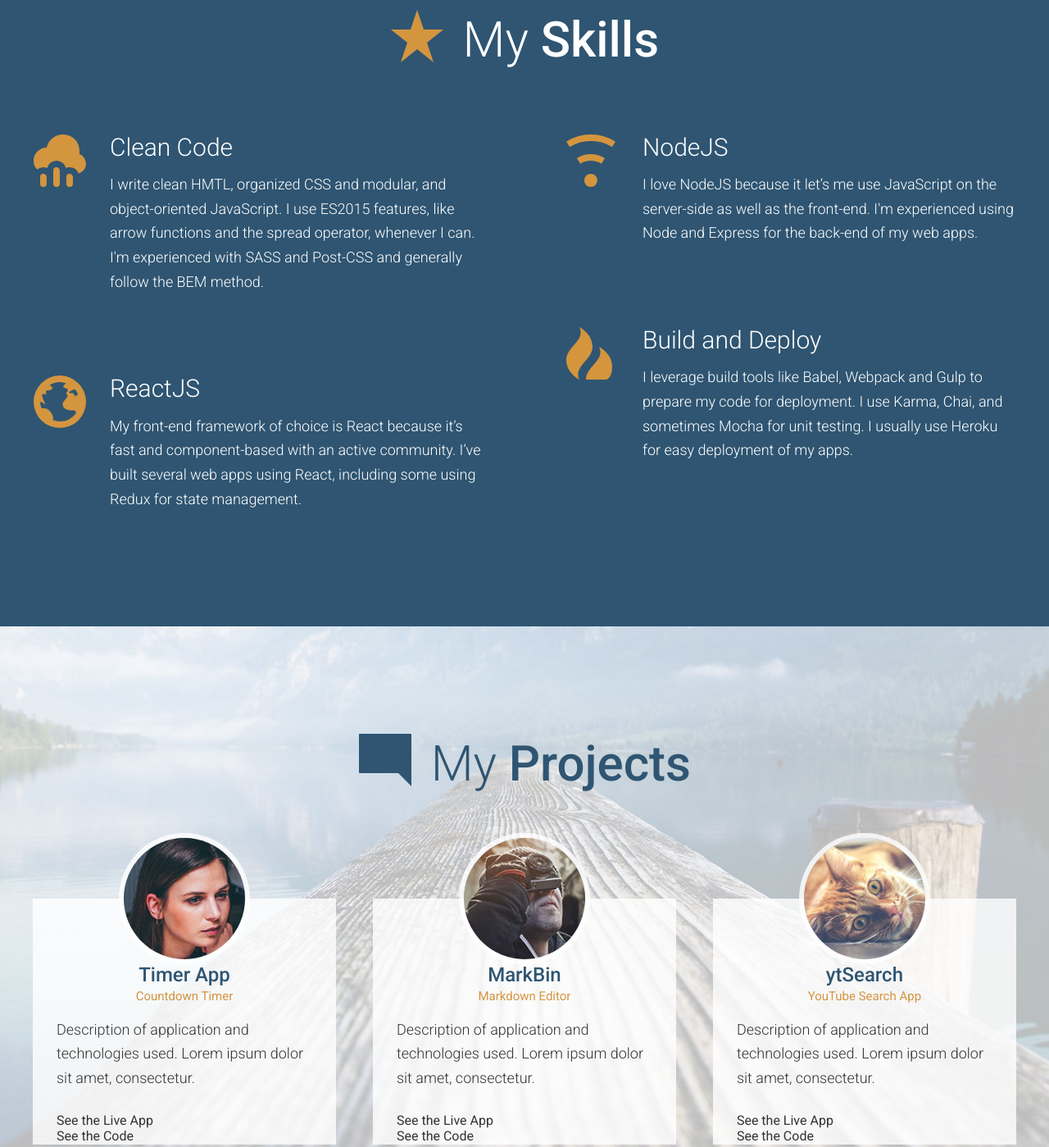
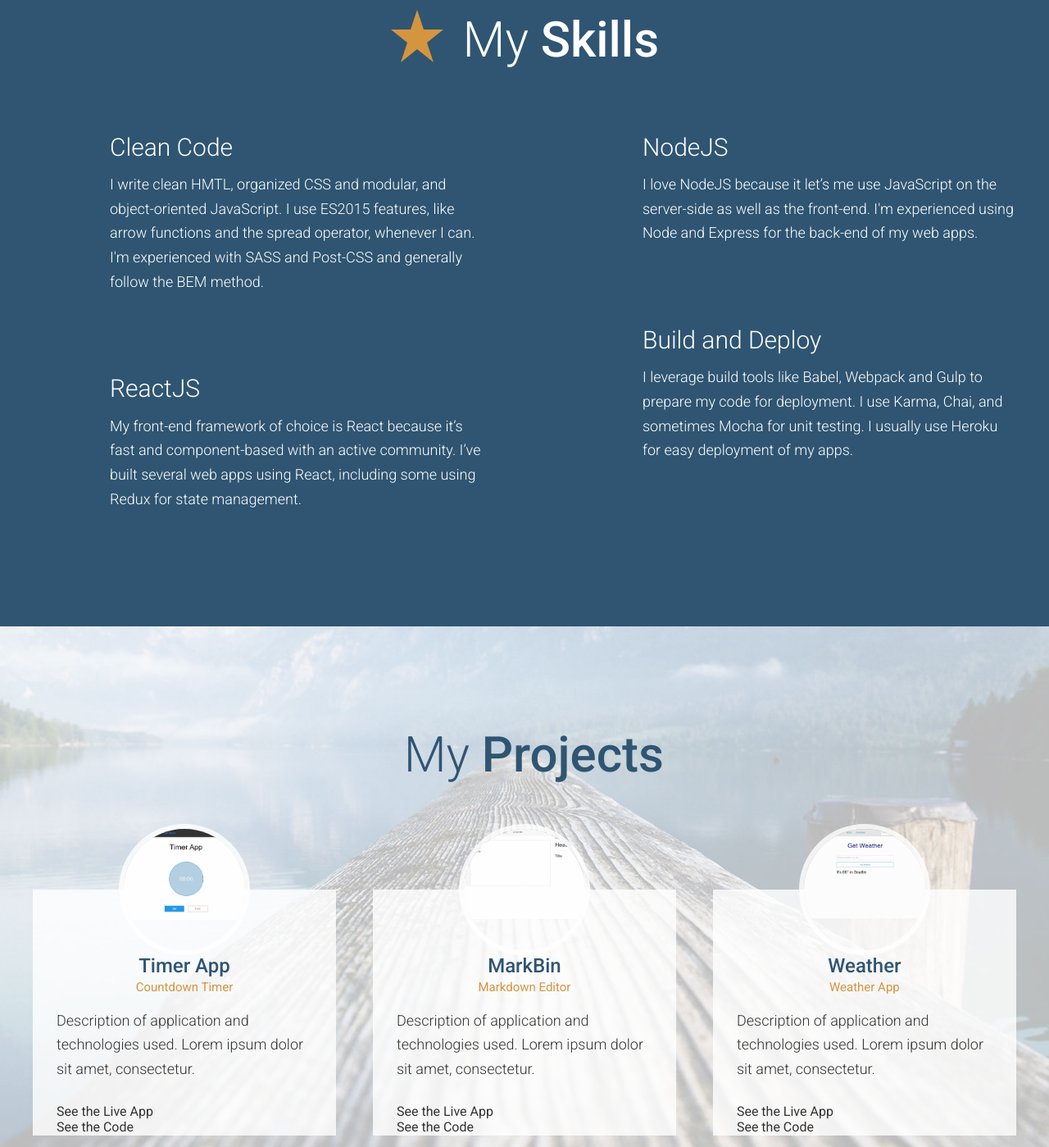
Before and after one commit to rayGreycloud/portfolio, a website: page app/index.html in a window 1280 px wide. Shown: the part 2158-3557 px from the top of the page at 82% size. Drawn offline with Linux system fonts and the light colour scheme; files whose address does not match are found by name.

Commit message:
Change img src for new pics

```diff
--- a/app/index.html
+++ b/app/index.html
@@ -101,13 +101,13 @@
         <div class="row__medium-6">
 
           <div class="feature-item">
-            <span class="icon icon--rain feature-item__icon"></span>
+            <span class="icon icon--tools feature-item__icon"></span>
             <h3 class="feature-item__title">Clean Code</h3>
             <p>I write clean HMTL, organized CSS and modular, and object-oriented JavaScript. I use ES2015 features, like arrow functions and the spread operator, whenever I can. I'm experienced with SASS and Post-CSS and generally follow the BEM method.</p>
           </div>
 
           <div class="feature-item">
-            <span class="icon icon--globe feature-item__icon"></span>
+            <span class="icon icon--gear feature-item__icon"></span>
             <h3 class="feature-item__title">ReactJS</h3>
             <p>My front-end framework of choice is React because it&rsquo;s fast and component-based with an active community. I&rsquo;ve built several web apps using React, including some using Redux for state management.</p>
           </div>
@@ -115,13 +115,13 @@
 
         <div class="row__medium-6">
           <div class="feature-item">
-            <span class="icon icon--wifi feature-item__icon"></span>
+            <span class="icon icon--server feature-item__icon"></span>
             <h3 class="feature-item__title">NodeJS</h3>
             <p>I love NodeJS because it let&rsquo;s me use JavaScript on the server-side as well as the front-end. I'm experienced using Node and Express for the back-end of my web apps. </p>
           </div>
 
           <div class="feature-item">
-            <span class="icon icon--fire feature-item__icon"></span>
+            <span class="icon icon--rocket feature-item__icon"></span>
             <h3 class="feature-item__title">Build and Deploy</h3>
             <p>I leverage build tools like Babel, Webpack and Gulp to prepare my code for deployment. I use Karma, Chai, and sometimes Mocha for unit testing. I usually use Heroku for easy deployment of my apps.</p>
           </div>
@@ -133,13 +133,13 @@
 
   <div id="testimonials" class="page-section page-section--no-b-padding-until-large page-section--testimonials lazyload" data-matching-link="#testimonials-link">
     <div class="wrapper wrapper--no-padding-until-large">
-      <h2 class="section-title section-title--blue"><span class="icon icon--comment section-title__icon"></span> My <strong>Projects</strong></h2>
+      <h2 class="section-title section-title--blue"><span class="icon icon--code section-title__icon"></span> My <strong>Projects</strong></h2>
 
       <div class="row row--gutters row--equal-height-at-large row--gutters-small row--t-padding generic-content-container">
         <div class="row__large-4">
           <div class="testimonial">
             <div class="testimonial__photo">
-              <img class="lazyload" sizes="160px" data-srcset="assets/images/testimonial-jane.jpg 160w, assets/images/testimonial-jane-hi-dpi.jpg 320w" alt="Timer App">
+              <img class="lazyload" sizes="160px" data-srcset="assets/images/project-timer.png 213w, assets/images/project-timer-hi-dpi.png 427w" alt="Timer App">
             </div>
             <h3 class="testimonial__title">Timer App</h3>
             <h4 class="testimonial__subtitle">Countdown Timer</h4>
@@ -152,7 +152,7 @@
         <div class="row__large-4">
           <div class="testimonial">
             <div class="testimonial__photo">
-              <img class="lazyload" sizes="160px" data-srcset="assets/images/testimonial-john.jpg 160w, assets/images/testimonial-john-hi-dpi.jpg 320w" alt="MarkBin">
+              <img class="lazyload" sizes="160px" data-srcset="assets/images/project-markbin.png 215w, assets/images/project-markbin-hi-dpi.png 430w" alt="MarkBin">
             </div>
             <h3 class="testimonial__title">MarkBin</h3>
             <h4 class="testimonial__subtitle">Markdown Editor</h4>
@@ -165,10 +165,10 @@
         <div class="row__large-4">
           <div class="testimonial testimonial--last">
             <div class="testimonial__photo">
-              <img class="lazyload" sizes="160px" data-srcset="assets/images/testimonial-cat.jpg 160w, assets/images/testimonial-cat-hi-dpi.jpg 320w" alt="ytSearch">
+              <img class="lazyload" sizes="160px" data-srcset="assets/images/project-weather.png 216w, assets/images/project-weather-hi-dpi.png 432w" alt="weather">
             </div>
-            <h3 class="testimonial__title">ytSearch</h3>
-            <h4 class="testimonial__subtitle">YouTube Search App</h4>
+            <h3 class="testimonial__title">Weather</h3>
+            <h4 class="testimonial__subtitle">Weather App</h4>
             <p>Description of application and technologies used. Lorem ipsum dolor sit amet, consectetur.</p>
             <div>See the Live App</div>
             <div>See the Code</div>
@@ -192,10 +192,8 @@
     </div>
 
     <div class="social-icons">
-      <a href="#" class="social-icons__icon"><span class="icon icon--facebook"></span></a>
+      <a href="#" class="social-icons__icon"><span class="icon icon--mail"></span></a>
       <a href="#" class="social-icons__icon"><span class="icon icon--twitter"></span></a>
-      <a href="#" class="social-icons__icon"><span class="icon icon--instagram"></span></a>
-      <a href="#" class="social-icons__icon"><span class="icon icon--youtube"></span></a>
     </div>
     </div>
     <div class="modal__close">X</div>
```
